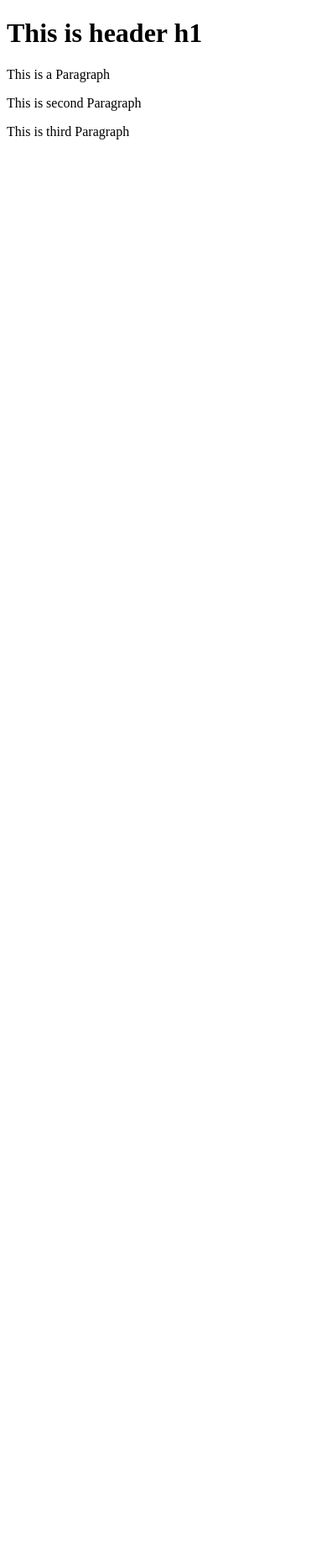
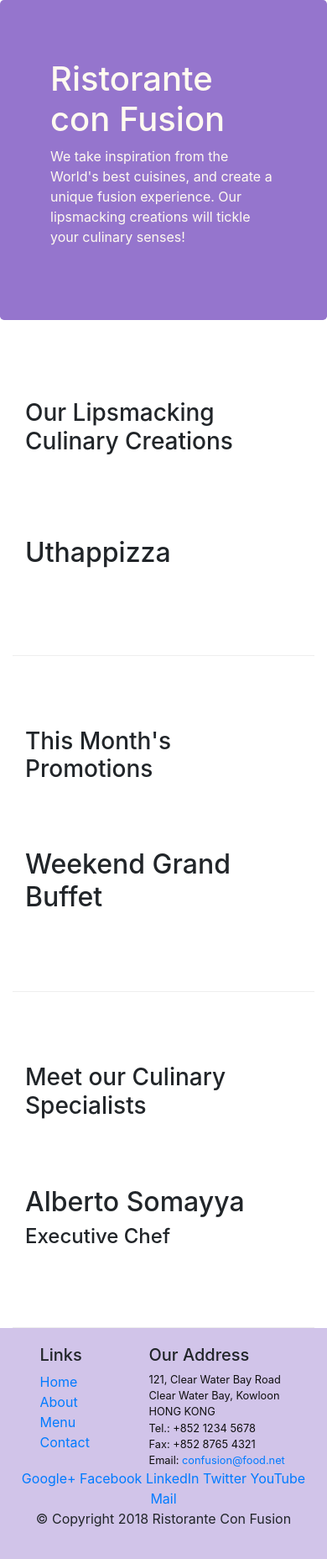
Before and after one commit to Shahbazhassan/node-project, a website: page index.html in a window 390 px wide. Shown: the whole page at 84% size. Before the commit the page ends 844 px from the top, so only its background shows below. Drawn offline with nearby package versions, Linux system fonts and the light colour scheme.

Commit message:
After Submit First Assignment

```diff
--- /dev/null
+++ b/css/styles.css
@@ -0,0 +1,30 @@
+.row-header{
+    margin:0px auto;
+    padding:0px;
+}
+
+.row-content {
+    margin:0px auto;
+    padding: 50px 0px 50px 0px;
+    border-bottom: 1px ridge;
+    min-height:400px;
+}
+
+.footer{
+    background-color: #D1C4E9;
+    margin:0px auto;
+    padding: 20px 0px 20px 0px;
+}
+
+.jumbotron {
+    padding:70px 30px 70px 30px;
+    margin:0px auto;
+    background: #9575CD ;
+    color:floralwhite;
+}
+
+address{
+    font-size:80%;
+    margin:0px;
+    color:#0f0f0f;
+}
--- a/index.html
+++ b/index.html
@@ -1,10 +1,113 @@
 <!DOCTYPE html>
-<html>
-<head></head>
+<html lang="en">
+
+<head>
+	<!-- Required meta tags always come first -->
+    <meta charset="utf-8">
+    <meta name="viewport" content="width=device-width, initial-scale=1, shrink-to-fit=no">
+    <meta http-equiv="x-ua-compatible" content="ie=edge">
+
+    <!-- Bootstrap CSS -->
+    <link rel="stylesheet" href="node_modules/bootstrap/dist/css/bootstrap.min.css">
+    <link rel="stylesheet" href="css/styles.css">
+    <title>Ristorante Con Fusion</title>
+</head>
+
 <body>
-	<h1>This is header h1</h1>
-	<p>This is a Paragraph</p>
-	<p>This is second Paragraph</p>
-	<p>This is third Paragraph</p>
+
+    <header class="jumbotron">
+        <div class="container">
+            <div class="row row-header">
+                <div class="col-12 col-sm-6">
+                    <h1>Ristorante con Fusion</h1>
+                    <p>We take inspiration from the World's best cuisines, and create a unique fusion experience. Our lipsmacking creations will tickle your culinary senses!</p>
+                </div>
+                <div class="col-12 col-sm">
+                </div>
+            </div>
+        </div>
+    </header>
+
+    <div class="container">
+        <div class="row row-content align-items-center">
+            <div class="col-12 col-sm-4 order-sm-last col-md-3">
+                <h3>Our Lipsmacking Culinary Creations</h3>
+            </div>
+            <div class="col col-sm order-sm-first col-md">
+                <h2>Uthappizza</h2>
+                <p class="d-none d-sm-block">A unique combination of Indian Uthappam (pancake) and Italian pizza, topped with Cerignola olives, ripe vine cherry tomatoes, Vidalia onion, Guntur chillies and Buffalo Paneer.</p>
+            </div>
+        </div>
+
+
+        <div class="row row-content align-items-center">
+            <div class="col-12 col-sm-4 col-md-3">
+                <h3>This Month's Promotions</h3>
+            </div>
+            <div class="col col-sm col-md">
+                <h2>Weekend Grand Buffet</h2>
+                <p class="d-none d-sm-block">Featuring mouthwatering combinations with a choice of five different salads, six enticing appetizers, six main entrees and five choicest desserts. Free flowing bubbly and soft drinks. All for just $19.99 per person </p>
+            </div>
+        </div>
+
+        <div class="row row-content align-items-center">
+            <div class="col-12 col-sm-4 order-sm-last col-md-3">
+                <h3>Meet our Culinary Specialists</h3>
+            </div>
+            <div class="col col-sm order-sm-first col-md">
+                <h2>Alberto Somayya</h2>
+                <h4>Executive Chef</h4>
+                <p class="d-none d-sm-block">Award winning three-star Michelin chef with wide International experience having worked closely with whos-who in the culinary world, he specializes in creating mouthwatering Indo-Italian fusion experiences. </p>
+            </div>
+        </div>
+    </div>
+
+    <footer class="footer">
+        <div class="container">
+            <div class="row">
+                <div class="col-4 offset-1 col-sm-3">
+                    <h5>Links</h5>
+                    <ul class="list-unstyled">
+                        <li><a href="#">Home</a></li>
+                        <li><a href="#">About</a></li>
+                        <li><a href="#">Menu</a></li>
+                        <li><a href="#">Contact</a></li>
+                    </ul>
+                </div>
+                <div class="col-7 col-sm-5">
+                    <h5>Our Address</h5>
+                    <address>
+		              121, Clear Water Bay Road<br>
+		              Clear Water Bay, Kowloon<br>
+		              HONG KONG<br>
+		              Tel.: +852 1234 5678<br>
+		              Fax: +852 8765 4321<br>
+		              Email: <a href="mailto:confusion@food.net">confusion@food.net</a>
+		           </address>
+                </div>
+                <div class="col-12 col-sm-4 align-self-center">
+                    <div class="text-center">
+                        <a href="http://google.com/+">Google+</a>
+                        <a href="http://www.facebook.com/profile.php?id=">Facebook</a>
+                        <a href="http://www.linkedin.com/in/">LinkedIn</a>
+                        <a href="http://twitter.com/">Twitter</a>
+                        <a href="http://youtube.com/">YouTube</a>
+                        <a href="mailto:">Mail</a>
+                    </div>
+                </div>
+           </div>
+           <div class="row justify-content-center">
+                <div class="col-auto">
+                    <p>© Copyright 2018 Ristorante Con Fusion</p>
+                </div>
+           </div>
+        </div>
+    </footer>
+
+<!-- jQuery first, then Popper.js, then Bootstrap JS. -->
+<script src="node_modules/jquery/dist/jquery.slim.min.js"></script>
+<script src="node_modules/popper.js/dist/umd/popper.min.js"></script>
+<script src="node_modules/bootstrap/dist/js/bootstrap.min.js"></script>
 </body>
+
 </html>
--- a/package.json
+++ b/package.json
@@ -20,5 +20,10 @@
   "homepage": "https://github.com/Shahbazhassan/node-project#readme",
   "devDependencies": {
     "lite-server": "^2.4.0"
+  },
+  "dependencies": {
+    "bootstrap": "^4.0.0",
+    "jquery": "^3.3.1",
+    "popper.js": "^1.12.9"
   }
 }
```
Also changed, not shown: aboutus.html (added, +111 -0 lines).
